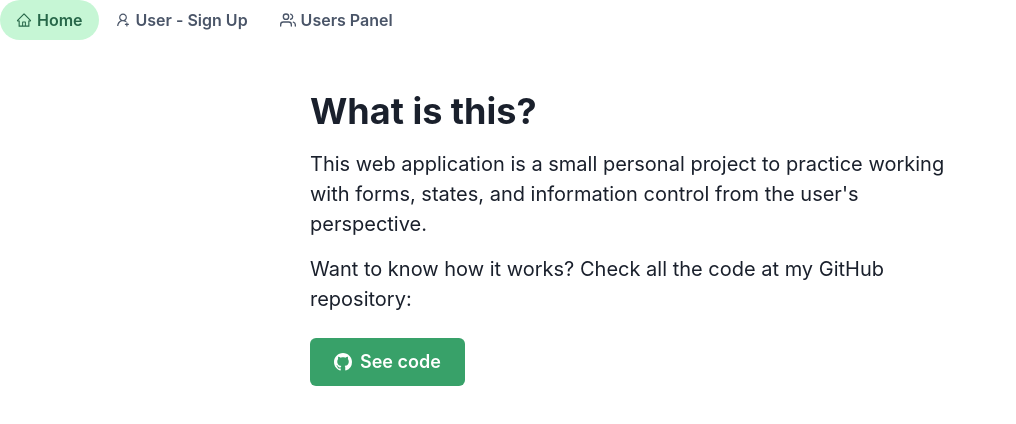
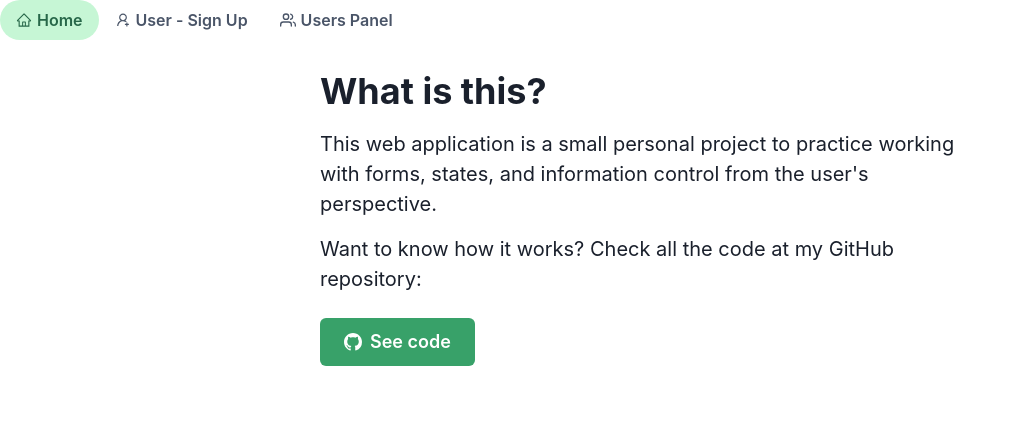
Before and after one commit to RubenValls/Users-SingUp, a React (Vite) app: page / in a window 1280 px wide. Shown: the top 424 px of the page, without its empty margins (0-1016 px from the left). Built offline with nearby package versions, Linux system fonts and the light colour scheme.

Commit message:
added margin to main page

```diff
--- a/src/pages/home/Home.tsx
+++ b/src/pages/home/Home.tsx
@@ -5,8 +5,8 @@ export default function Home() {
   return (
     <>
       <VStack>
-        <Box h='auto' w='100%' ml='10px' mr='10px'>
-          <Box maxW='40rem' mt='50px'>
+        <Box h='auto' w='100%'>
+          <Box maxW='40rem' m='30px'>
             <Heading mb={4}>What is this?</Heading>
             <Text fontSize='xl'>
               This web application is a small personal project to practice working with forms, states, and information control from the user's perspective.
```
